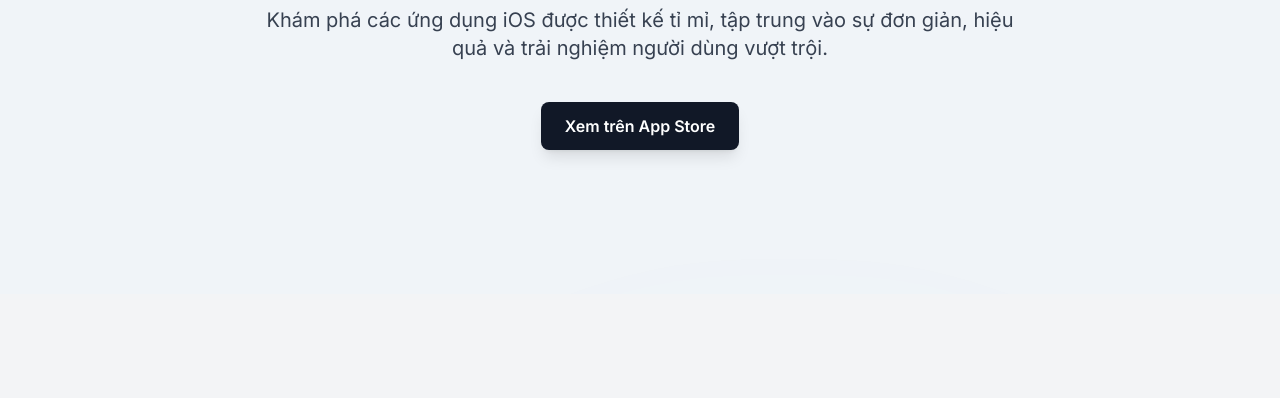
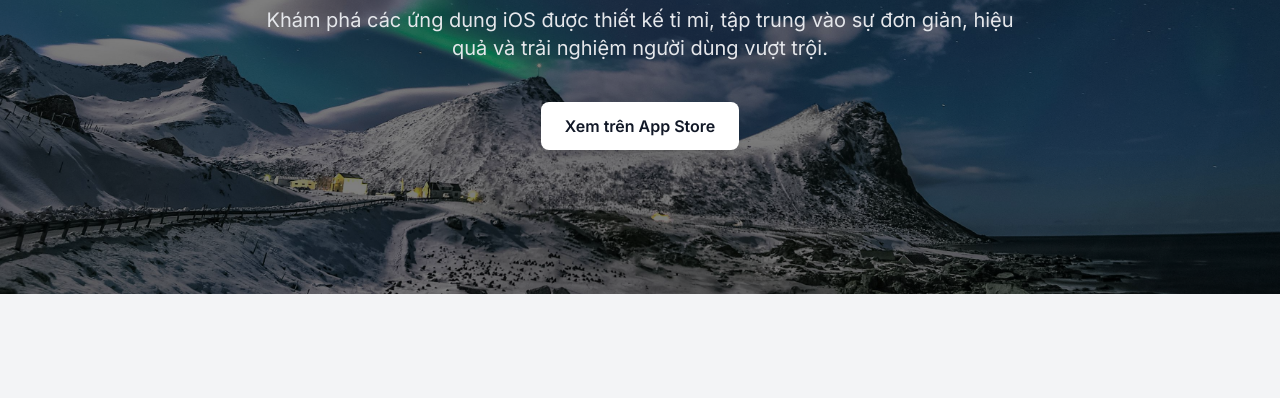
Before and after one commit to qrbayapp/vutaso.github.io, a plain HTML site: page index.html in a window 1280 px wide. Shown: the part 290-688 px from the top of the page. Drawn offline with nearby package versions, Linux system fonts and the light colour scheme.

Commit message:
update code

```diff
--- a/index.html
+++ b/index.html
@@ -141,14 +141,16 @@
     </header>
 
     <main id="main-content">
-        <section class="aurora-bg">
-            <div class="relative z-10 container mx-auto px-6 pt-40 pb-28 md:pt-48 md:pb-36 text-center animate-on-scroll">
+       <section class="relative bg-cover bg-center" style="background-image: url('assets/pexels-photo-bg.jpeg');">
+    <div class="absolute inset-0 bg-black/50 z-0"></div>
+
+    <div class="relative z-10 container mx-auto px-6 pt-40 pb-28 md:pt-48 md:pb-36 text-center animate-on-scroll is-visible">
         <h1 class="text-5xl md:text-7xl font-black leading-tight animated-gradient-text" data-lang-key="heroTitle">VUTASO</h1>
-                <p class="mt-8 text-lg md:text-xl text-gray-700 dark:text-gray-300 max-w-3xl mx-auto" data-lang-key="heroSubtitle">
+        <p class="mt-8 text-lg md:text-xl text-gray-200 max-w-3xl mx-auto" data-lang-key="heroSubtitle">
             Khám phá các ứng dụng iOS được thiết kế tỉ mỉ, tập trung vào sự đơn giản, hiệu quả và trải nghiệm người dùng vượt trội.
         </p>
         <div class="mt-10 flex flex-col sm:flex-row justify-center items-center gap-4">
-                    <a href="https://apps.apple.com/developer/le-canh-phong/id1743184726" target="_blank" rel="noopener noreferrer" class="w-full sm:w-auto flex items-center justify-center gap-3 bg-gray-900 text-white font-semibold px-6 py-3 rounded-lg shadow-lg hover:bg-black transition-all transform hover:scale-105">
+            <a href="https://apps.apple.com/developer/le-canh-phong/id1743184726" target="_blank" rel="noopener noreferrer" class="w-full sm:w-auto flex items-center justify-center gap-3 bg-white text-gray-900 font-semibold px-6 py-3 rounded-lg shadow-lg hover:bg-gray-200 transition-all transform hover:scale-105">
                  <span data-lang-key="heroCTA">Xem trên App Store</span>
             </a>
         </div>
```
Also changed, not shown: assets/pexels-photo-bg.jpeg (added), 1 other file. Lines whose indentation alone changed are shown as unchanged.
